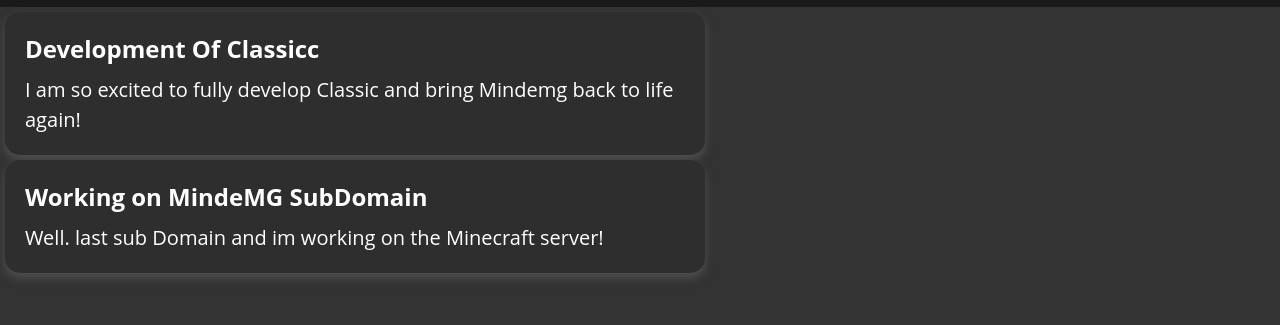
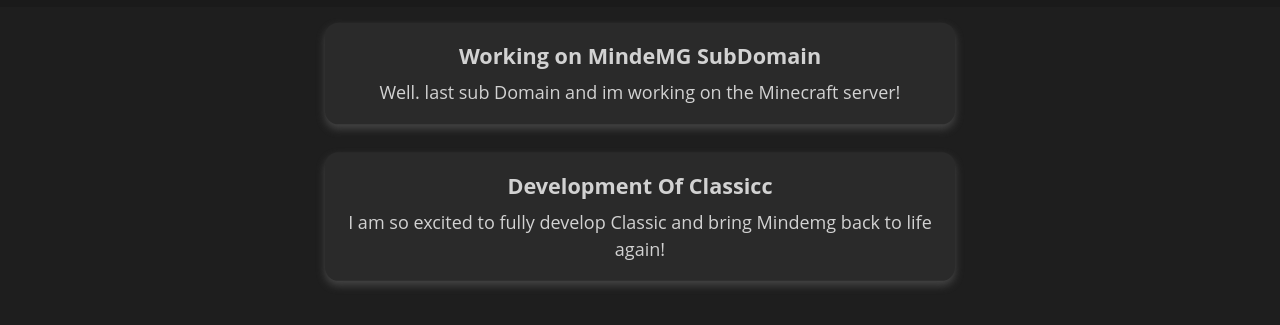
Before and after one commit to lenvxcodes/mindemgblog, a plain HTML site: page index.html in a window 1280 px wide. Shown: the part 85-410 px from the top of the page. Drawn offline with Linux system fonts and the light colour scheme.

Commit message:
Add files via upload

```diff
--- a/index.html
+++ b/index.html
@@ -5,13 +5,11 @@
     <meta charset="UTF-8" />
     <meta http-equiv="X-UA-Compatible" content="IE=edge" />
     <meta name="viewport" content="width=device-width, initial-scale=1.0" />
-
     <meta name="description" content="MindeMG Blog List" />
     <link rel="stylesheet" href="style.css">
     <script src="script.js"></script>
     <meta/>
     <meta name="color-scheme" content="dark" />
-
     <title>MindeMG | Blog</title>
     <header>
       <nav>
@@ -28,13 +26,16 @@
     </header>
   </head>
   <body>
+    <div id="dot-container"></div>
+
+    <div class="container" onclick="redirectTo('mindemg-dev')" id="top">
+      <h1>Working on MindeMG SubDomain</h1>
+      <p>Well. last sub Domain and im working on the Minecraft server!</p>
+    </div>
+
     <div class="container" onclick="redirectTo('dev-classic')">
       <h1>Development Of Classicc</h1>
       <p>I am so excited to fully develop Classic and bring Mindemg back to life again!</p>
     </div>
-      <div class="container" onclick="redirectTo('mindemg-dev')">
-        <h1>Working on MindeMG SubDomain</h1>
-        <p>Well. last sub Domain and im working on the Minecraft server!</p>
-    </div>
-
+  </body>
 </html>
--- a/style.css
+++ b/style.css
@@ -6,7 +6,7 @@
 }
 
 body {
-  background-color: #333333;
+  background-color: #1e1e1e;
   color: white;
 }
 
@@ -66,18 +66,35 @@ nav ul li a:hover {
   color: #fff;
 }
 
+#top {
+  margin-top: 10px;
+}
+
 .container {
   border-radius: 15px;
   background-color: #2e2e2e;
   padding: 20px;
   width: 700px;
-  margin: 5px;
-  text-align: left;
-  position: left;
+  margin: 5px auto;
+  text-align: center;
+  position: center;
   box-shadow: 0px 5px 10px #505050;
+  margin-bottom: 15px;
   cursor: pointer;
-  pointer-events: auto;
+  transition: transform 0.3s ease-in-out, opacity 0.3s ease-in-out, background-color 0.3s ease-in-out; /* added background-color transition */
 }
+
+.container:hover {
+  transform: scale(1.0);
+  background-color: #1a1a1a; /* change background-color on hover */
+  opacity: 0.5;
+}
+
+.container:not(:hover) {
+  transform: scale(0.9); /* zoom out other containers */
+  opacity: 0.8;
+}
+
 
 h1 {
   font-size: 24px;
```
Lines whose indentation alone changed are shown as unchanged.
